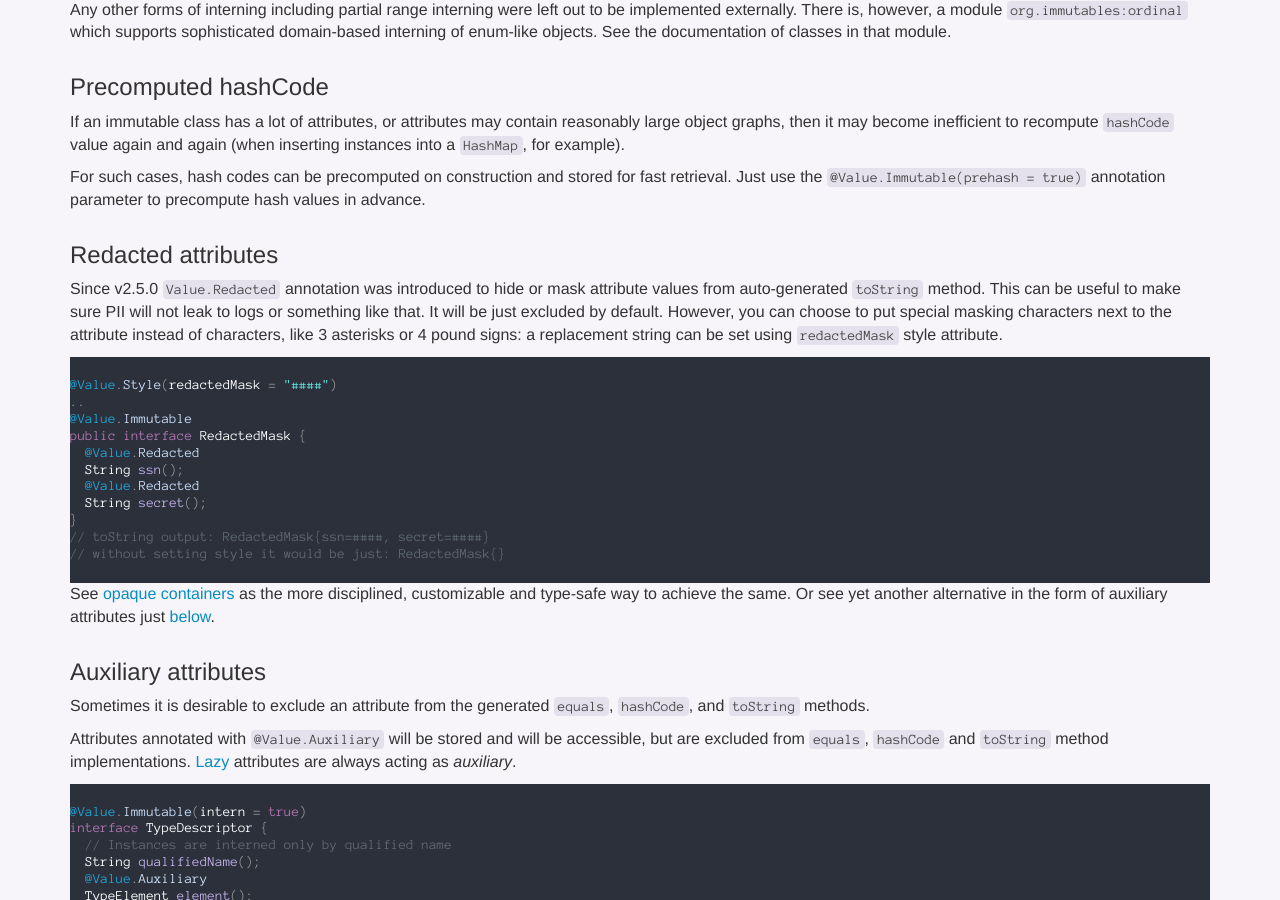
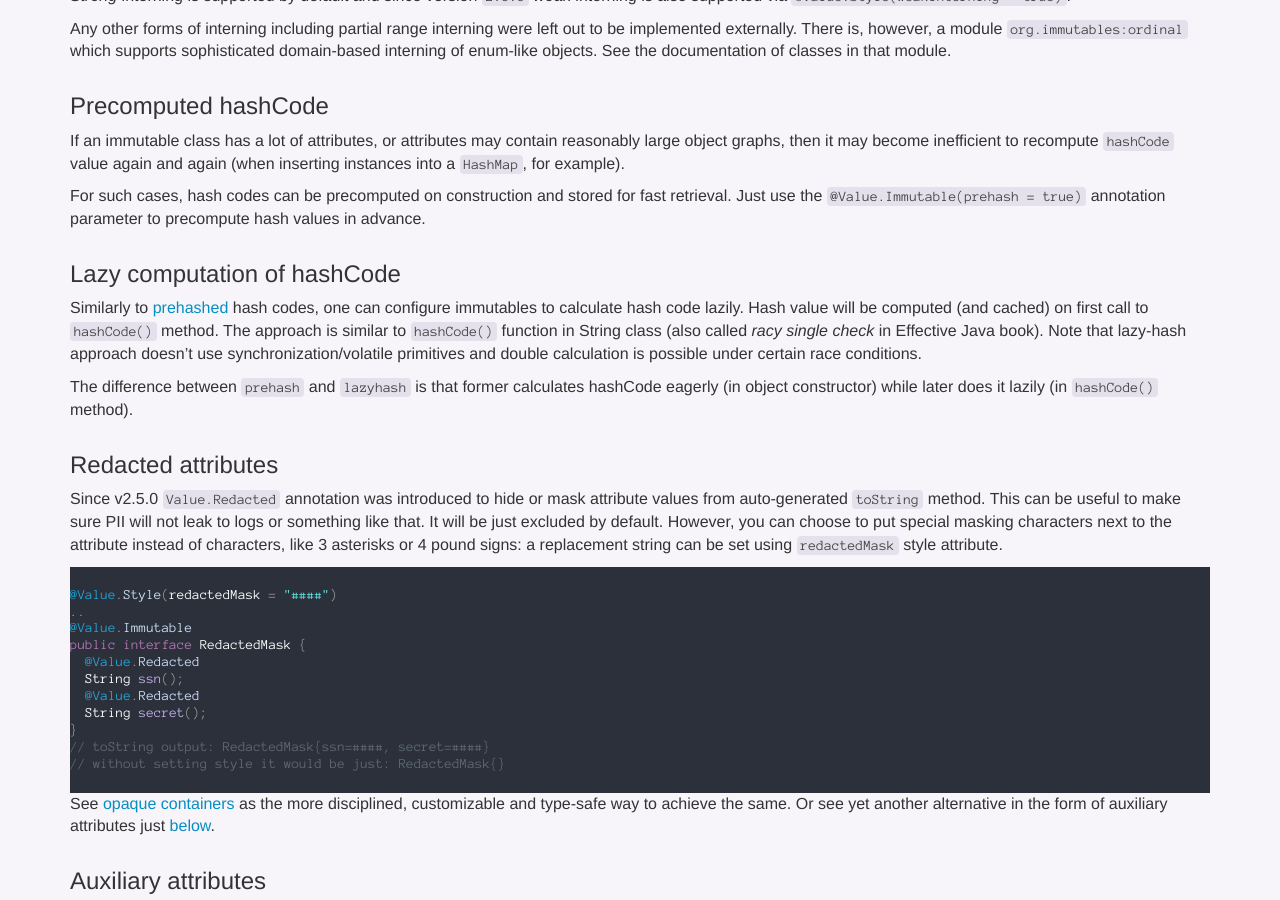
Before and after one commit to immutables/immutables.github.io, a Jekyll site: the page built from immutable.md, in a window 1280 px wide and 900 px high, scrolled down 16210 px. Built offline with Jekyll 4.4.1, drawn with Linux system fonts in a browser that asks for light colours; nearby versions of some CDN libraries; Markdown is read by kramdown in place of the engine named in the settings; some of the changed text lies outside the part shown.

Commit message:
Add doc about lazy computation of hashCode

```diff
--- a/immutable.md
+++ b/immutable.md
@@ -930,6 +930,16 @@ object graphs, then it may become inefficient to recompute `hashCode` value agai
 For such cases, hash codes can be precomputed on construction and stored for fast retrieval.
 Just use the `@Value.Immutable(prehash = true)` annotation parameter to precompute hash values in advance.
 
+<a name="lazyhash"></a>
+### Lazy computation of hashCode
+Similarly to [prehashed](#prehashed) hash codes, one can configure immutables to calculate hash code lazily.
+Hash value will be computed (and cached) on first call to `hashCode()` method. The approach is
+similar to `hashCode()` function in String class (also called *racy single check* in Effective Java book).
+Note that lazy-hash approach doesn't use synchronization/volatile primitives and double calculation is possible under certain race conditions.
+
+The difference between `prehash` and `lazyhash` is that former calculates hashCode eagerly (in object constructor) while
+later does it lazily (in `hashCode()` method).
+
 <a name="redacted"></a>
 ### Redacted attributes
 
```
